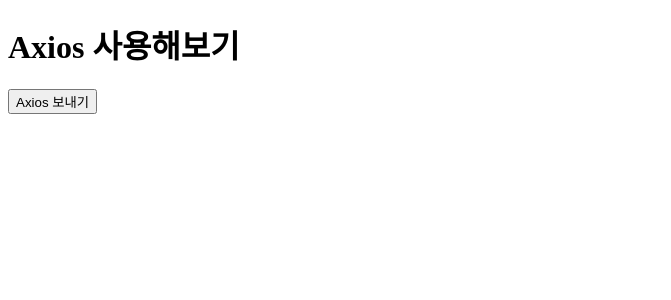
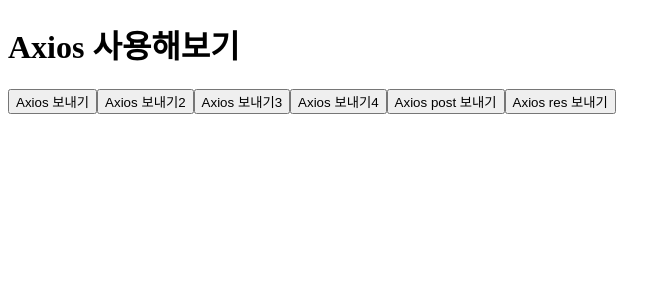
Before and after one commit to hhj2025/cyci_react, a React (Vite) app: page /axios in a window 1280 px wide. Shown: the top 300 px of the page, without its empty margins (0-671 px from the left). Built offline with nearby package versions, Linux system fonts and the light colour scheme.

Commit message:
req, res 연습"

```diff
--- a/src/page/axios/Axios보내기.jsx
+++ b/src/page/axios/Axios보내기.jsx
@@ -9,11 +9,55 @@
     });
   }
 
+  function test2() {
+    axios.get('http://localhost:8080/data1', {params : {'text' : '안녕하세요'}})
+    .then(res => {
+      console.log(res);
+    });
+  }
+
+  function test3() {
+    axios.get('http://localhost:8080/data2', {params : {'name' : 'qewr', 'age' : 20}})
+    .then(res => {
+      console.log(res);
+    });
+  }
+
+  function test4() {
+    axios.get('http://localhost:8080/data3', {params : {'num1' : 1, 'num2' : 20}})
+    .then(res => {
+      console.log(res);
+    });
+  }
+
+    function post1() {
+    axios.post('http://localhost:8080/post1', {'name' : 'qewr', 'age' : 20})
+    .then(res => {
+      console.log(res);
+    });
+  }
+
+    function res1() {
+    axios.get('http://localhost:8080/res1', {params : {'name' : 'qewr', 'age' : 20}})
+    .then(res => {
+      console.log(res);
+    });
+  }
+
   return (
     <>
       <h1>Axios 사용해보기</h1>
 
       <input type="button" value="Axios 보내기" onClick={test1} />
+      <input type="button" value="Axios 보내기2" onClick={test2} />
+      <input type="button" value="Axios 보내기3" onClick={test3} />
+      <input type="button" value="Axios 보내기4" onClick={test4} />
+
+      <input type="button" value="Axios post 보내기" onClick={post1} />
+
+      <input type="button" value="Axios res 보내기" onClick={res1} />
+
+
 
     </>
   )
```
